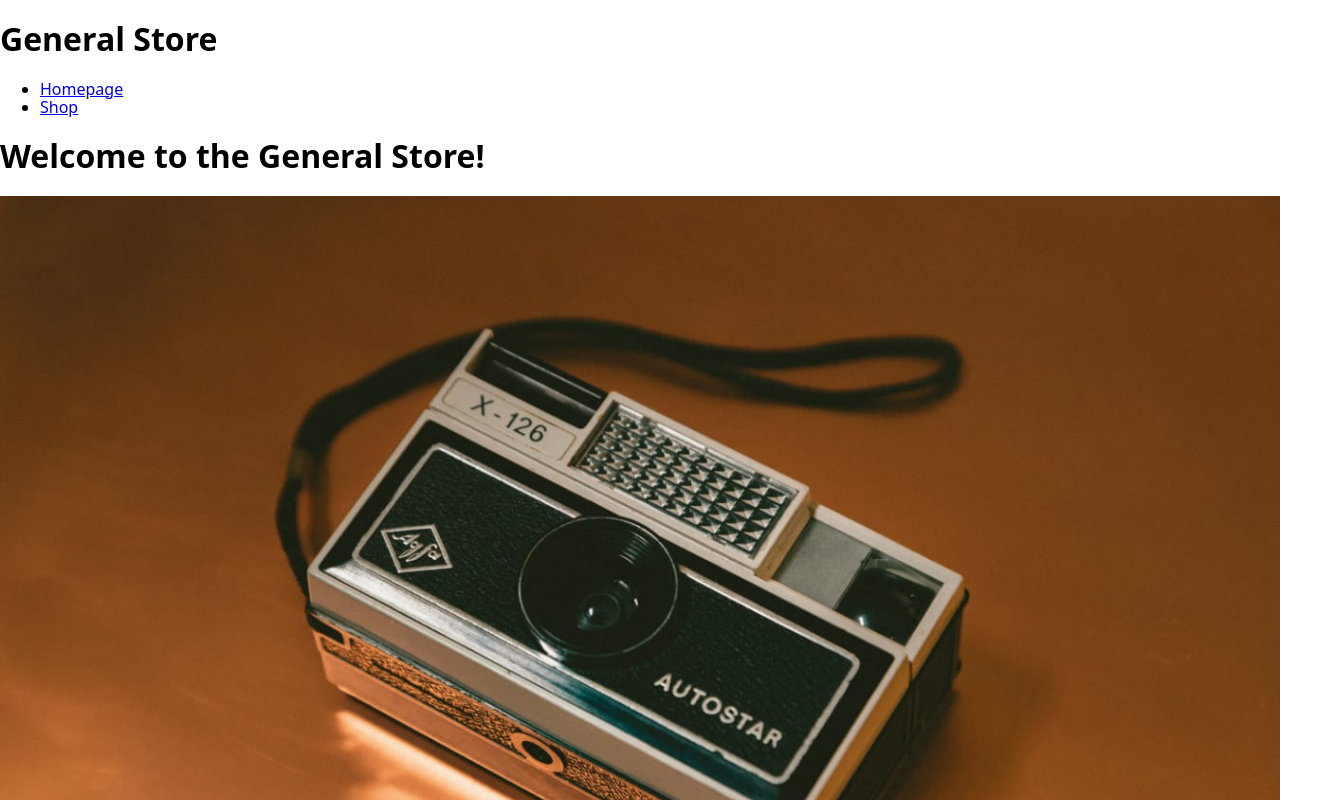
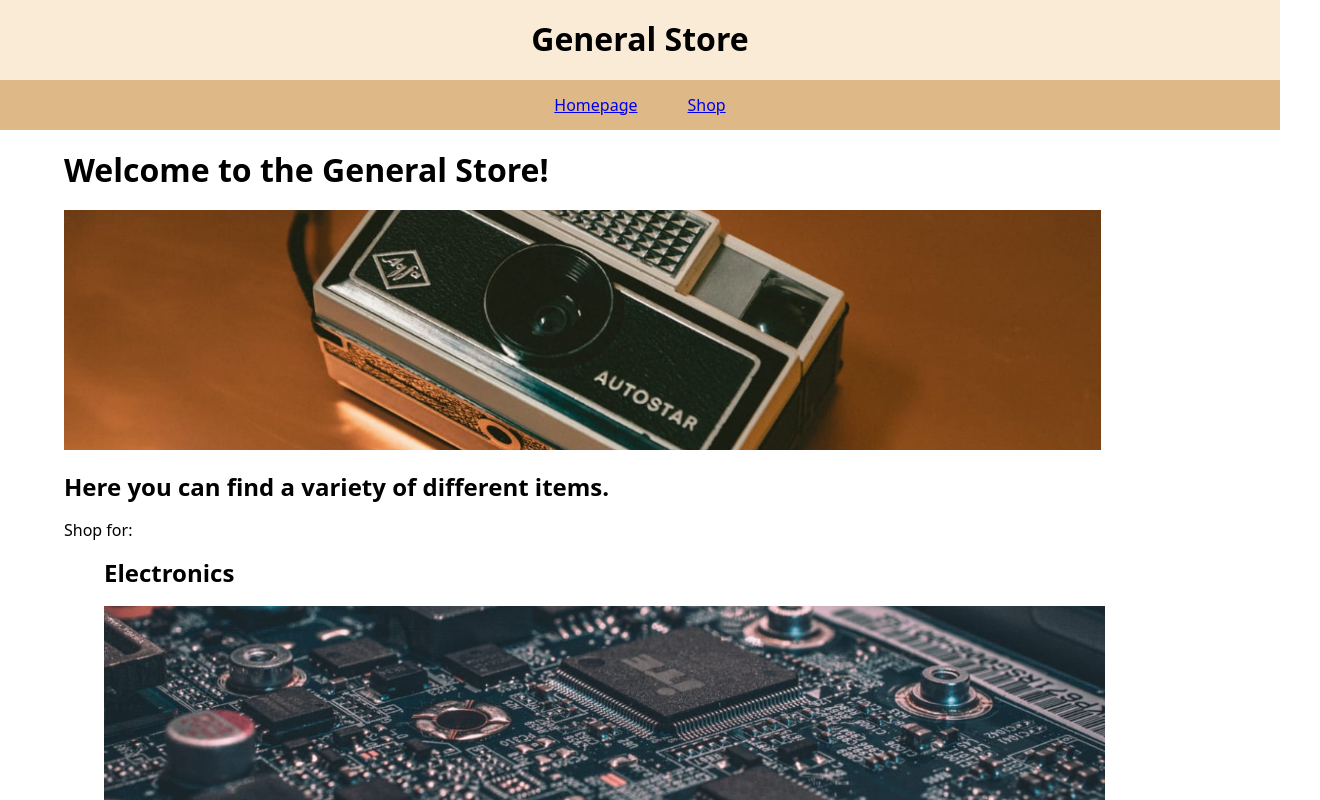
Before and after one commit to AndreiFlau/Project---Shopping-Cart, a React (Vite) app: page /homepage in a window 1280 px wide. Shown: the top 800 px of the page, 1320 px wide, since content can reach past the window. Built offline with nearby package versions, Linux system fonts and the light colour scheme; no server answers.

Commit message:
inital css for app and homepage

```diff
--- a/src/components/App/App.css
+++ b/src/components/App/App.css
@@ -0,0 +1,24 @@
+header {
+  display: grid;
+  align-items: center;
+  background-color: antiquewhite;
+}
+
+header ul {
+  display: flex;
+  gap: 50px;
+  padding: 0px;
+  justify-content: center
+}
+
+header h1 {
+  justify-self: center;
+}
+
+header li {
+  list-style: none;
+}
+
+.header-section {
+  background-color: burlywood;
+}
--- a/src/components/App/App.jsx
+++ b/src/components/App/App.jsx
@@ -5,7 +5,9 @@
 function App() {
   return (
     <div>
+      <header>
         <h1>General Store</h1>
+        <div className="header-section">
           <ul>
             <li>
               <Link to="homepage">Homepage</Link>
@@ -14,6 +16,8 @@
               <Link to="shop">Shop</Link>
             </li>
           </ul>
+        </div>
+      </header>
       <Outlet />
     </div>
   );
--- a/src/components/Homepage/Homepage.css
+++ b/src/components/Homepage/Homepage.css
@@ -0,0 +1,14 @@
+.homepage {
+  margin-left: 5vw;
+  margin-right: 5vw;
+}
+
+img {
+  width: 90%;
+  max-height: 30vh;
+  object-fit: cover;
+}
+
+li {
+  list-style: none;
+}
--- a/src/components/Homepage/Homepage.jsx
+++ b/src/components/Homepage/Homepage.jsx
@@ -1,6 +1,8 @@
+import "./Homepage.css";
+
 function Homepage() {
   return (
-    <div>
+    <div className="homepage">
       <h1>Welcome to the General Store!</h1>
       <img
         sizes="(max-width: 1400px) 100vw, 1400px"
@@ -19,7 +21,7 @@
       <p>Shop for: </p>
       <ul>
         <li>
-          Electronics{" "}
+          <h2>Electronics </h2>
           <img
             sizes="(max-width: 1400px) 100vw, 1400px"
             srcSet="
@@ -38,7 +40,7 @@
           />
         </li>
         <li>
-          Clothing{" "}
+          <h2>Clothing </h2>
           <img
             sizes="(max-width: 1400px) 100vw, 1400px"
             srcSet="
@@ -59,7 +61,7 @@
           />
         </li>
         <li>
-          Jewlery{" "}
+          <h2>Jewlery </h2>
           <img
             sizes="(max-width: 1400px) 100vw, 1400px"
             srcSet="
```
Lines whose indentation alone changed are shown as unchanged.
